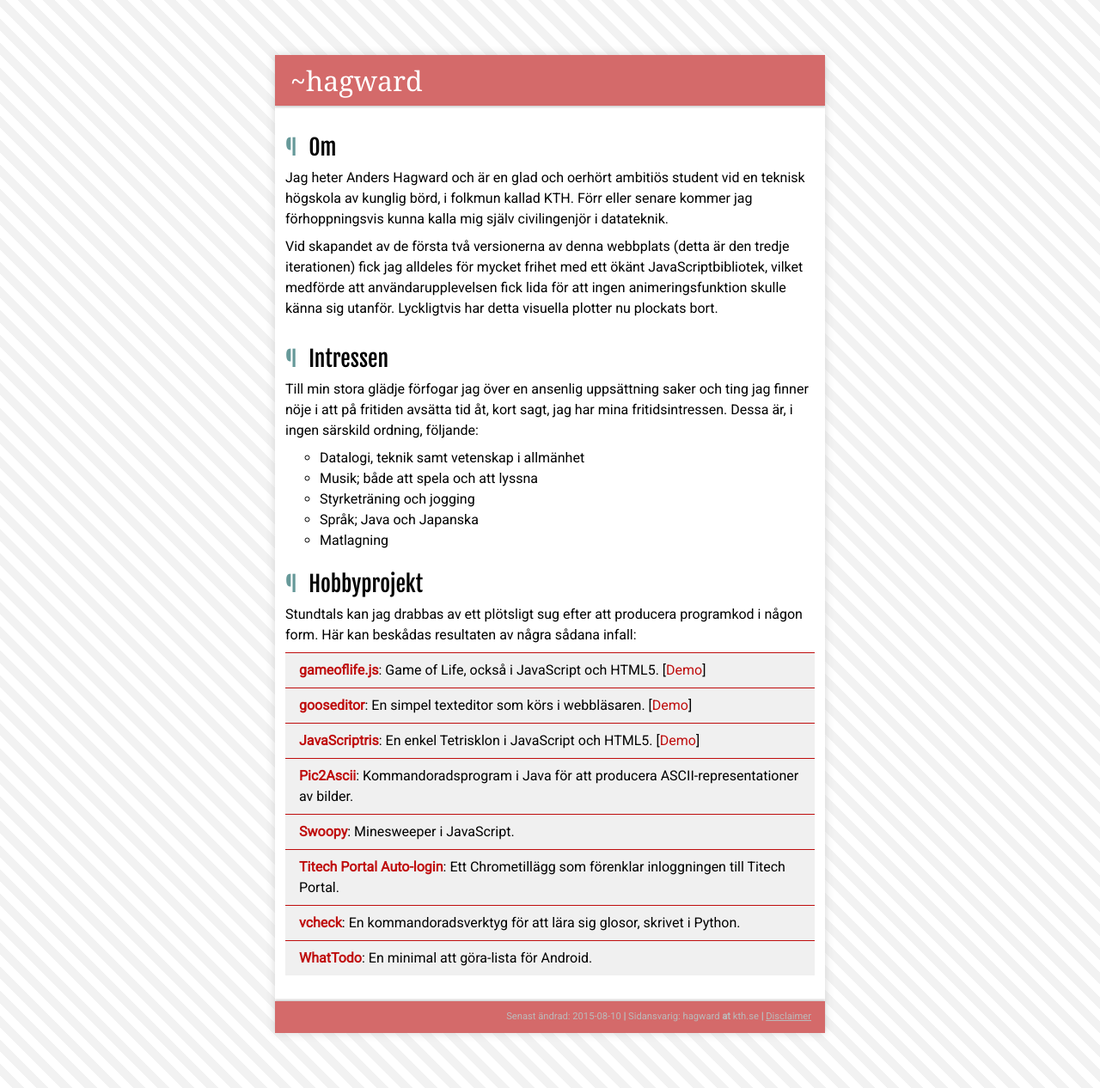
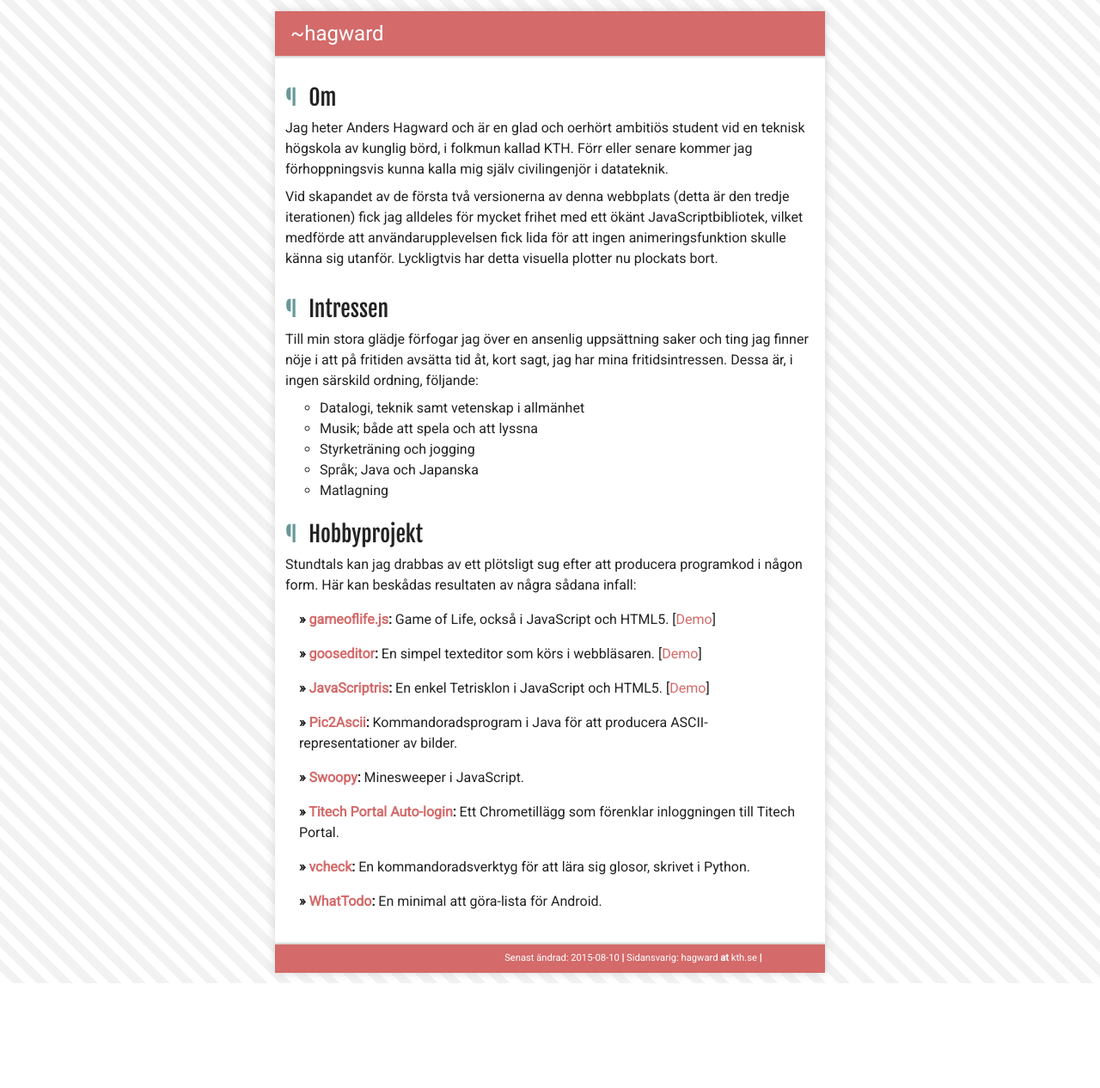
Before and after one commit to hagward/my.nada, a plain HTML site: page index.html in a window 1280 px wide. Shown: the whole page at 86% size. After the commit the page ends 1144 px from the top, so only its background shows below. Drawn offline with Linux system fonts and the light colour scheme.

Commit message:
Change link colors

```diff
--- a/index.html
+++ b/index.html
@@ -3,20 +3,18 @@
     <head>
         <title>~hagward</title>
         <meta charset="UTF-8">
-        <link href='http://fonts.googleapis.com/css?family=Fjalla+One' rel='stylesheet' type='text/css'>
-        <link href='http://fonts.googleapis.com/css?family=Roboto' rel='stylesheet' type='text/css'>
         <link href="style.css" rel="stylesheet" type="text/css">
     </head>
     <body>
         <div id="main">
             <div id="logo">~hagward</div>
             <section>
-                <h1><span class="red">¶</span> Om</h1>
+                <h1><span class="sectionSign">¶</span> Om</h1>
                 <p>Jag heter Anders Hagward och är en glad och oerhört ambitiös student vid en teknisk högskola av kunglig börd, i folkmun kallad KTH. Förr eller senare kommer jag förhoppningsvis kunna kalla mig själv civilingenjör i datateknik.</p>
                 <p>Vid skapandet av de första två versionerna av denna webbplats (detta är den tredje iterationen) fick jag alldeles för mycket frihet med ett ökänt JavaScriptbibliotek, vilket medförde att användarupplevelsen fick lida för att ingen animeringsfunktion skulle känna sig utanför. Lyckligtvis har detta visuella plotter nu plockats bort.
             </section>
             <section>
-                <h1><span class="red">¶</span> Intressen</h1>
+                <h1><span class="sectionSign">¶</span> Intressen</h1>
                 <p>Till min stora glädje förfogar jag över en ansenlig uppsättning saker och ting jag finner nöje i att på fritiden avsätta tid åt, kort sagt, jag har mina fritidsintressen. Dessa är, i ingen särskild ordning, följande:</p>
                 <ul>
                     <li>Datalogi, teknik samt vetenskap i allmänhet</li>
@@ -27,34 +25,34 @@
                 </ul>
             </section>
             <section>
-                <h1><span class="red">¶</span> Hobbyprojekt</h1>
+                <h1><span class="sectionSign">¶</span> Hobbyprojekt</h1>
                 <p>Stundtals kan jag drabbas av ett plötsligt sug efter att producera programkod i någon form. Här kan beskådas resultaten av några sådana infall:</p>
                 <div class="project">
-                    <a href="https://github.com/hagward/gameoflifejs">gameoflife.js</a>: Game of Life, också i JavaScript och HTML5.
+                    <b>» <a href="https://github.com/hagward/gameoflifejs">gameoflife.js</a>:</b> Game of Life, också i JavaScript och HTML5.
                     [<a href="https://dl.dropboxusercontent.com/u/334931/gameoflifejs/gameoflife.html">Demo</a>]
                 </div>
                 <div class="project">
-                    <a href="https://github.com/hagward/gooseditor">gooseditor</a>: En simpel texteditor som körs i webbläsaren.
+                    <b>» <a href="https://github.com/hagward/gooseditor">gooseditor</a>:</b> En simpel texteditor som körs i webbläsaren.
                     [<a href="https://dl.dropboxusercontent.com/u/334931/gooseditor/gooseditor.html">Demo</a>]
                 </div>
                 <div class="project">
-                    <a href="https://github.com/hagward/JavaScriptris">JavaScriptris</a>: En enkel Tetrisklon i JavaScript och HTML5.
+                    <b>» <a href="https://github.com/hagward/JavaScriptris">JavaScriptris</a>:</b> En enkel Tetrisklon i JavaScript och HTML5.
                     [<a href="https://dl.dropboxusercontent.com/u/334931/JavaScriptris/index.html">Demo</a>]
                 </div>
                 <div class="project">
-                    <a href="https://github.com/hagward/Pic2Ascii">Pic2Ascii</a>: Kommandoradsprogram i Java för att producera ASCII-representationer av bilder.
+                    <b>» <a href="https://github.com/hagward/Pic2Ascii">Pic2Ascii</a>:</b> Kommandoradsprogram i Java för att producera ASCII-representationer av bilder.
                 </div>
                 <div class="project">
-                    <a href="https://github.com/hagward/Swoopy">Swoopy</a>: Minesweeper i JavaScript.
+                    <b>» <a href="https://github.com/hagward/Swoopy">Swoopy</a>:</b> Minesweeper i JavaScript.
                 </div>
                 <div class="project">
-                    <a href="https://github.com/hagward/titechportal-autologin">Titech Portal Auto-login</a>: Ett Chrometillägg som förenklar inloggningen till Titech Portal.
+                    <b>» <a href="https://github.com/hagward/titechportal-autologin">Titech Portal Auto-login</a>:</b> Ett Chrometillägg som förenklar inloggningen till Titech Portal.
                 </div>
                 <div class="project">
-                    <a href="https://github.com/hagward/vcheck">vcheck</a>: En kommandoradsverktyg för att lära sig glosor, skrivet i Python.
+                    <b>» <a href="https://github.com/hagward/vcheck">vcheck</a>:</b> En kommandoradsverktyg för att lära sig glosor, skrivet i Python.
                 </div>
                 <div class="project">
-                    <a href="https://github.com/hagward/WhatTodo">WhatTodo</a>: En minimal att göra-lista för Android.
+                    <b>» <a href="https://github.com/hagward/WhatTodo">WhatTodo</a>:</b> En minimal att göra-lista för Android.
                 </div>
             </section>
             <div id="disclaimer">Senast ändrad: 2015-08-10 <b>|</b> Sidansvarig: hagward <b>at</b> kth.se <b>|</b> <a href="http://www.kth.se/gemensamt/disclaimer/disclaimer-for-personliga-webbsidor-1.62633">Disclaimer</a></div>
--- a/style.css
+++ b/style.css
@@ -1,3 +1,6 @@
+@import url(http://fonts.googleapis.com/css?family=Fjalla+One);
+@import url(http://fonts.googleapis.com/css?family=Roboto);
+
 html, body { margin: 0; padding: 0; }
 body {
     background: url('./img/bg_stripe.png');
@@ -11,7 +14,7 @@ body {
 }
 
 h1 { font: 1.6em "Fjalla One"; margin: 2px 0; }
-a { color: #BF0D0D; text-decoration: none; }
+a { color: #D46A6A; text-decoration: none; }
 a:hover { text-decoration: underline; }
 p { margin: 8px 0; }
 ul { list-style: circle; margin: 0; }
@@ -20,54 +23,51 @@ ul { list-style: circle; margin: 0; }
 
 #main {
     width: 50%;
-    margin: 5% auto;
+    margin: 1% auto;
     font: 1.0em "Roboto", times, serif;
     box-shadow: 0 0 10px lightgray;
     font-size: 1em;
     line-height: 1.5;
     background-color: white;
+    color: #222;
+}
+
+#logo, #disclaimer {
+    background-color: #D46A6A;
+    color: white;
+    padding: 8px 18px;
 }
 
 #logo {
-    font: 2em georgia, serif;
-    padding: 8px 18px;
-    color: white;
-    background-color: #D46A6A;
+    font-size: 1.5em;
     box-shadow: 0 2px 2px 0px lightgray;
     margin-bottom: 20px;
 }
 
 #disclaimer {
-    background-color: #D46A6A;
-    color: #BBB;
     font-size: 0.7em;
     text-align: right;
-    padding: 10px 16px;
     box-shadow: 0 -2px 2px 0px lightgray;
     margin-top: 20px;
 }
 
-#disclaimer a { color: #BBB; text-decoration: underline; }
+#disclaimer a { text-decoration: underline; }
 #disclaimer a:hover { text-decoration: none; }
 
 section {
     padding: 10px 12px;
 }
 
-.red {
+.sectionSign {
     color: #669999;
     margin-right: 8px;
 }
 
 .project {
-    background-color: #F0F0F0;
-    border-top: 1px solid #BF0D0D;
+    /*background-color: #F0F0F0;*/
+    /*border-top: 1px solid #BF0D0D;*/
     padding: 8px 16px;
 }
 .project:hover {
     background-color: #FAFAFA;
 }
-
-.project a:first-child {
-    font-weight: bold;
-}
```
